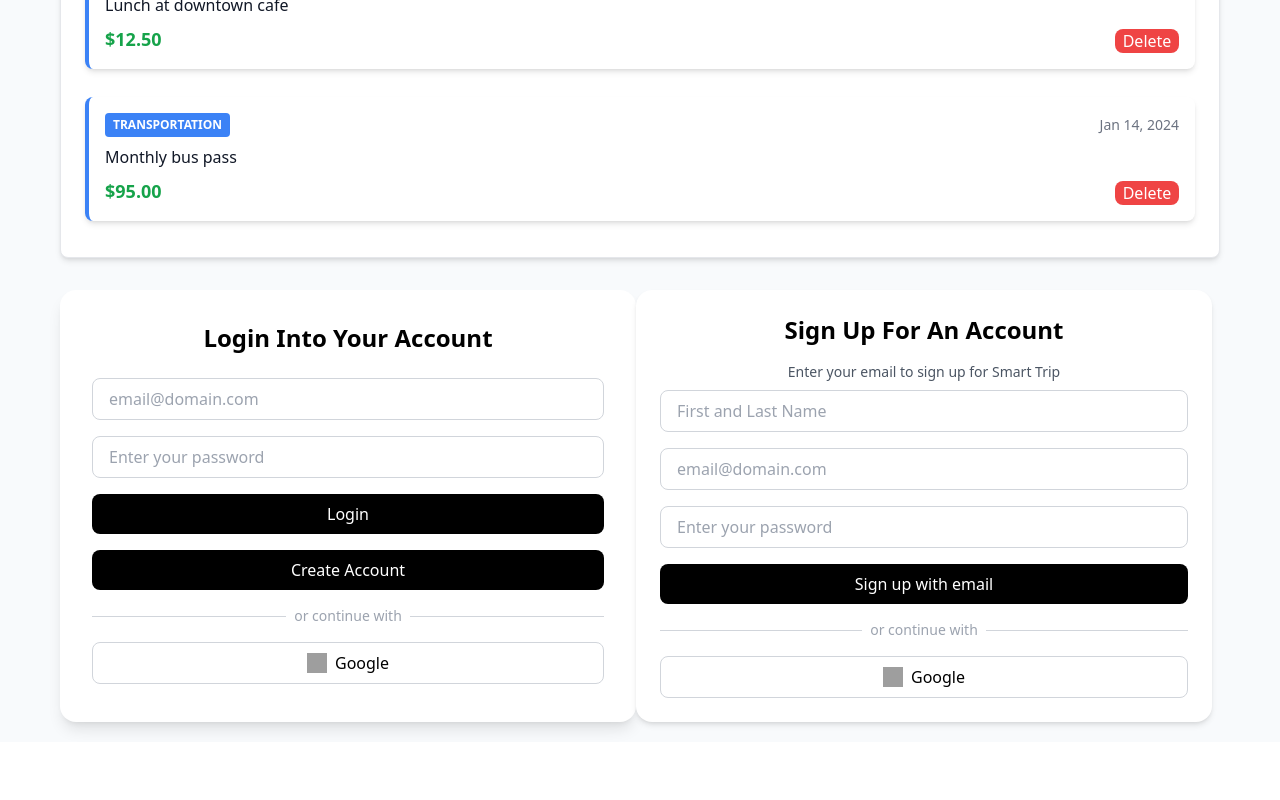
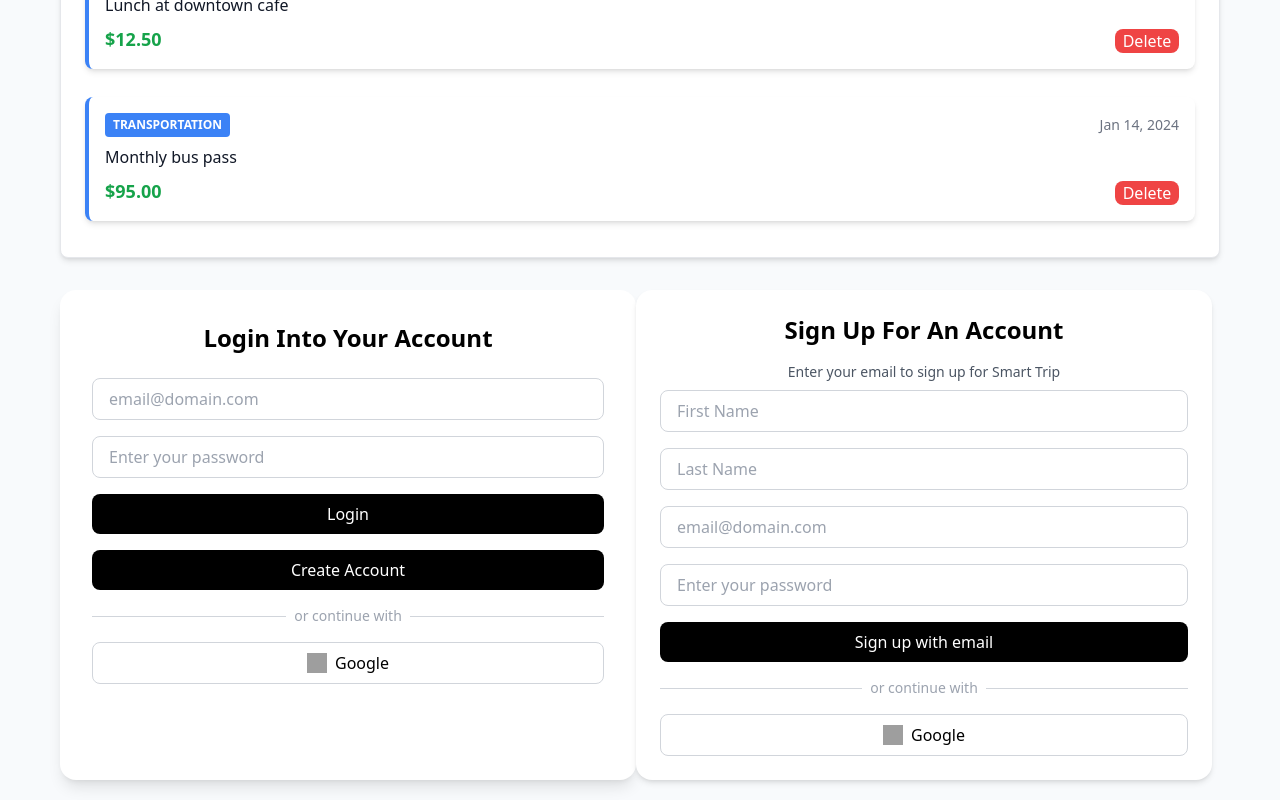
Before and after one commit to asiu3209/Expense-Tracker, a React (Vite) app: page / in a window 1280 px wide. Shown: the part 1049-1849 px from the top of the page. Before the commit the page ends 1791 px from the top, so only its background shows below. Built offline with nearby package versions, Linux system fonts and the light colour scheme; grey boxes are pictures that could not be loaded.

Commit message:
Changed how user signup data is stored. Instead of storing in different use states for each input, changed to storing it like how expense form is storing inputs

```diff
--- a/src/components/AccountComponents/SignupForm.tsx
+++ b/src/components/AccountComponents/SignupForm.tsx
@@ -1,10 +1,29 @@
 import { useState } from "react";
 import googleIcon from "/src/assets/google.svg";
 
+interface SignUpFormData {
+  firstName: string;
+  lastName: string;
+  email: string;
+  password: string;
+}
+
 function SignUpForm() {
+  //Old way of storing user inputed information
+  /*
   const [email, setEmail] = useState("");
   const [password, setPassword] = useState("");
-  const [name, setName] = useState("");
+  const [firstName, setFirstName] = useState("");
+  const [lastName, setLastName] = useState("");
+  */
+
+  //Form state saving user inputed data and updated as input is typed
+  const [signUpData, setSignUpData] = useState<SignUpFormData>({
+    firstName: "",
+    lastName: "",
+    email: "",
+    password: "",
+  });
 
   return (
     <div className="flex flex-col items-center p-6 bg-white rounded-2xl shadow-md w-full max-w-xl">
@@ -14,27 +33,45 @@ function SignUpForm() {
       </div>
       <form className="space-y-4">
         <input
-          type="name"
-          placeholder="First and Last Name"
-          value={name}
-          onChange={(e) => setName(e.target.value)}
+          type="firstName"
+          placeholder="First Name"
+          value={signUpData.firstName}
+          onChange={(e) =>
+            setSignUpData({ ...signUpData, firstName: e.target.value })
+          }
+          className="w-full border border-gray-300 rounded-lg px-4 py-2 focus:outline-none focus:ring-2 focus:ring-black"
+        />
+        <input
+          type="lastName"
+          placeholder="Last Name"
+          value={signUpData.lastName}
+          onChange={(e) =>
+            setSignUpData({ ...signUpData, lastName: e.target.value })
+          }
           className="w-full border border-gray-300 rounded-lg px-4 py-2 focus:outline-none focus:ring-2 focus:ring-black"
         />
         <input
           type="email"
           placeholder="email@domain.com"
-          value={email}
-          onChange={(e) => setEmail(e.target.value)}
+          value={signUpData.email}
+          onChange={(e) =>
+            setSignUpData({ ...signUpData, email: e.target.value })
+          }
           className="w-full border border-gray-300 rounded-lg px-4 py-2 focus:outline-none focus:ring-2 focus:ring-black"
         />
         <input
           type="password"
           placeholder="Enter your password"
-          value={password}
-          onChange={(e) => setPassword(e.target.value)}
+          value={signUpData.password}
+          onChange={(e) =>
+            setSignUpData({ ...signUpData, password: e.target.value })
+          }
           className="w-full border border-gray-300 rounded-lg px-4 py-2 focus:outline-none focus:ring-2 focus:ring-black"
         />
-        <button className="bg-black text-white rounded-lg w-full font-medium py-2 hover:bg-gray-800 transition">
+        <button
+          type="submit"
+          className="bg-black text-white rounded-lg w-full font-medium py-2 hover:bg-gray-800 transition"
+        >
           Sign up with email
         </button>
         <div className="flex items-center my-4">
```
